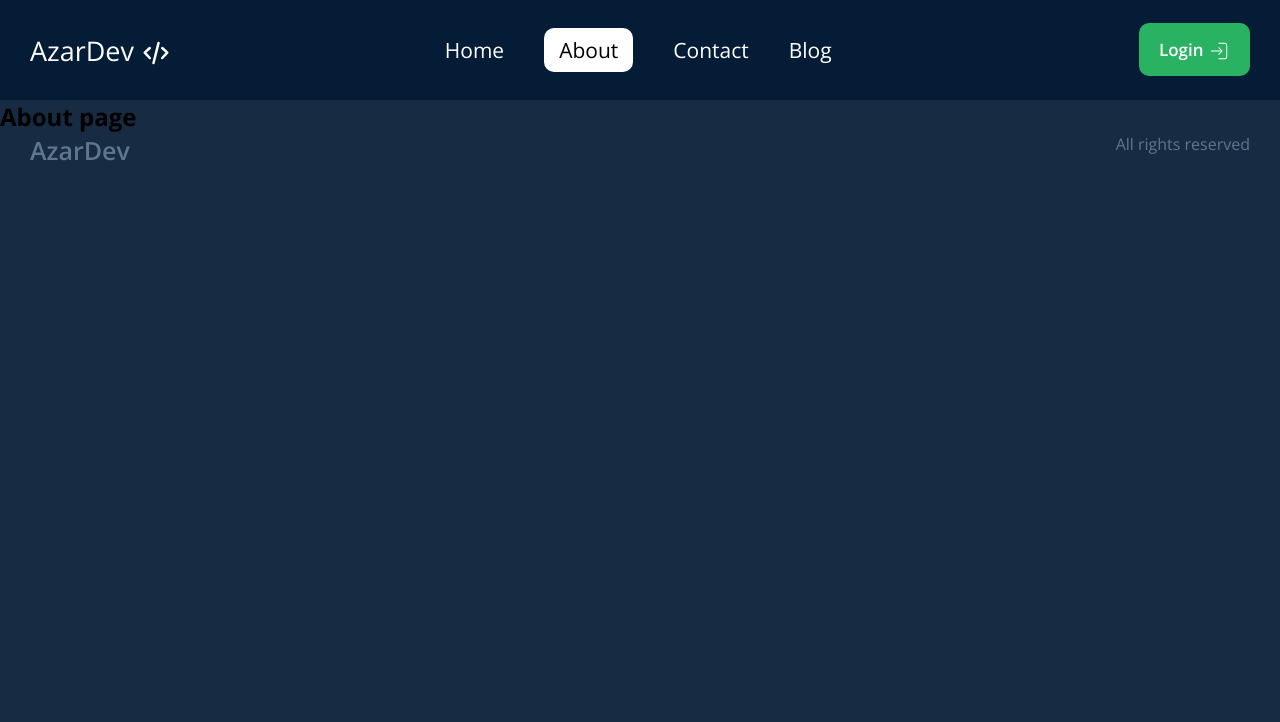
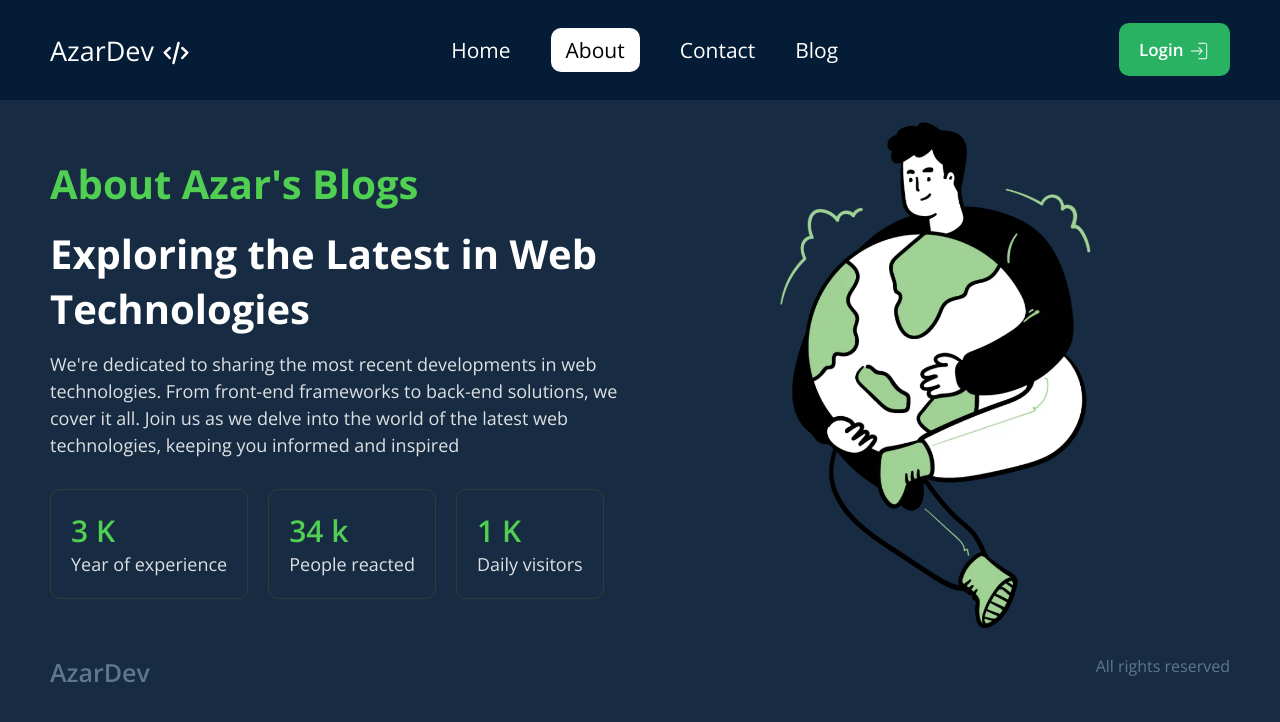
Before and after one commit to SamirS-li/AzarDev, a React (Create React App) app: page /about in a window 1280 px wide. Shown: the top 722 px of the page. Built offline with nearby package versions, Linux system fonts and the light colour scheme.

Commit message:
About page completed

```diff
--- a/src/App.css
+++ b/src/App.css
@@ -6,6 +6,21 @@
 body {
     font-family: 'Open sans';
     background-color: var(--secondary);
+}
+
+
+::-webkit-scrollbar {
+    width: 3px;
+}
+
+::-webkit-scrollbar-thumb {
+    background: #34495e;
+    border-radius: 10px;
+}
+
+::-webkit-scrollbar-track {
+    box-shadow: inset 0 0 5px grey;
+    border-radius: 10px;
 }
 
 ul {
@@ -34,7 +49,9 @@ a {
     width: 100%;
     padding: 0 30px;
     margin: 0 auto;
+    box-sizing: border-box;
 }
+
 /* ^^^^^^^^^^^^^^^^^^^^^^^^^^^^^^^^^^^^^^^^^^^^^^^^^^^^^^^^^^^^^^^^^^^^^^^^^^^^^^^^^^^^^^^ */
 
 /* === H E A D E R === */
@@ -131,46 +148,45 @@ a {
 
 /* === H O M E === */
 
-#Home{
-    display: flex;
-}
 
 
-.home-main{
+.home-main {
     display: flex;
     justify-content: space-between;
 }
+
 /* ------ home iinfo (left) */
 
-.home-info{
+.home-info {
     display: flex;
     flex-direction: column;
     justify-content: center;
-    width: 100%     ;
+    width: 100%;
 }
 
-.home-title{
+.home-title {
     font-size: 65px;
     line-height: 80px;
     color: var(--white);
 
 }
 
-.home-text{
+.home-text {
     font-size: 19px;
     line-height: 30px;
     font-weight: 500;
     color: #ffffffda;
     padding: 25px 0;
-    display:flex;
+    display: flex;
     flex-direction: column;
 }
 
-.home-text span{
+.home-text span {
     margin-top: 10px;
 }
 
-.learn-more , .contact-link{
+.learn-more,
+.contact-link {
     display: inline-block;
     padding: 13px 20px;
     border-radius: var(--border-radius);
@@ -178,21 +194,21 @@ a {
     margin-right: 15px;
 }
 
-.learn-more{
+.learn-more {
     color: var(--white);
     background-color: #5f9212;
 }
 
-.contact-link{
+.contact-link {
     background-color: var(--white);
     color: black;
 }
 
-.sosial-media{
+.sosial-media {
     margin: 35px 0 15px;
 }
 
-.sosial-media svg{
+.sosial-media svg {
     fill: var(--white);
     width: 35px;
     height: 35px;
@@ -201,11 +217,12 @@ a {
 
 /* --------- home image (right) */
 
-.home-image{
+.home-image {
     height: 550px;
     width: 100%;
 }
-.home-image img{
+
+.home-image img {
     width: 100%;
     height: 100%;
 }
@@ -215,7 +232,87 @@ a {
 
 /* === H O M E - E N D === */
 
+/* === A B O U T === */
 
+/* :::::: ------- hover ------ :::::: */
+
+
+.about-counts>li:hover {
+    background-color: var(--lightGreen);
+    transform: scale(1.1);
+}
+
+.about-counts>li:hover span {
+    color: var(--white);
+}
+
+/* :::::: ------- hover ------ :::::: */
+
+.about-main {
+    display: flex;
+}
+
+.about-info {
+    width: 100%;
+    display: flex;
+    flex-direction: column;
+    justify-content: center;
+}
+
+.about-info-header {
+    color: var(--lightGreen);
+    font-size: 40px;
+    font-weight: 700;
+}
+
+.about-info-title {
+    color: var(--white);
+    font-size: 40px;
+    margin: 15px 0;
+}
+
+.about-info-text {
+    color: #ffffffda;
+    font-size: 18px;
+    line-height: 27px;
+    margin-bottom: 30px;
+}
+
+.about-counts {
+    display: flex;
+}
+
+.about-counts>li {
+    border: 1px solid #5f921236;
+    padding: 20px;
+    border-radius: 10px;
+    transition: all .3s;
+    margin-right: 20px;
+}
+
+.about-counts span {
+    color: var(--lightGreen);
+    font-weight: 600;
+    font-size: 30px;
+}
+
+.about-counts p {
+    color: #ffffffda;
+    font-size: 18px;
+    line-height: 27px;
+}
+
+.about-image {
+    width: 100%;
+}
+
+.about-image img {
+    object-fit: contain;
+    width: 100%;
+    height: 550px;
+}
+
+/* === A B O U T - E N D === */
 
 /* === F O O T E R === */
 
@@ -336,31 +433,31 @@ a {
 
     /* - - - - H O M E - - - - */
 
-    .home-main{
+    .home-main {
         flex-direction: column;
     }
 
-    .home-info{
+    .home-info {
         align-items: center;
     }
 
-    .home-title{
+    .home-title {
         width: 200px;
     }
 
-    .home-text{
+    .home-text {
         text-align: center;
     }
 
 
 
-    .home-image{
+    .home-image {
         display: flex;
         justify-content: center;
         height: 400px;
     }
 
-    .home-image img{
+    .home-image img {
         max-width: 400px;
         width: 100%;
     }
@@ -368,6 +465,21 @@ a {
 
 
     /* - - - - H O M E  E N D - - - - */
+
+
+    /* - - - - A B O U T - - - - */
+
+    .about-main {
+        flex-direction: column;
+    }
+
+
+
+    .about-image img {
+        height: 330px;
+    }
+
+    /* - - - - A B O U T  E N D - - - - */
 
 
 
@@ -378,7 +490,7 @@ a {
 
 @media only screen and (max-width:578px) {
 
-    .container{
+    .container {
         padding: 0 20px;
     }
 
@@ -387,7 +499,7 @@ a {
 
     /* - - - - - H O M E - - - - - */
 
-    .home-image img{
+    .home-image img {
         max-width: 350px;
     }
 
@@ -396,11 +508,46 @@ a {
     /* - - - - - H O M E  E N D- - - - - */
 
 
+    /* - - - - - A B O U T - - - - - */
+
+    .about-info{
+        text-align: center;
+        margin-top: 20px;
+    }
+
+    .about-info-header{
+        font-size: 25px;
+    }
+
+    .about-info-title{
+        font-size: 18px;
+    }
+
+    .about-info-text{
+        font-size: 15px;
+    }
+
+    .about-counts>li{
+        padding: 10px;
+    }
+
+    .about-counts span{
+        font-size: 18px;
+    }
+
+    .about-counts p{
+        font-size: 13px;
+        line-height: 24px;
+    }
+
+    /* - - - - - A B O U T  E N D- - - - - */
+
+
 
     /* - - - - - F O O T E R - - - - - */
 
     .footer-main a {
-        font-size:19px;
+        font-size: 19px;
     }
 
     .footer-main span {
--- a/src/components/About.js
+++ b/src/components/About.js
@@ -1,9 +1,36 @@
-import React from 'react'
+import React from 'react';
+import about_image from '../image/about.webp'
 
 export default function About() {
   return (
-    <div>
-      <h2>About page</h2>
-    </div>
+    <section id='about'>
+      <div className="container">
+        <div className="about-main">
+          <div className="about-info">
+            <h2 className='about-info-header'>About Azar's Blogs</h2>
+            <h2 className='about-info-title'>Exploring the Latest in Web Technologies</h2>
+            <p className='about-info-text'>
+              We're dedicated to sharing the most recent developments in web technologies. From front-end
+              frameworks to back-end solutions, we cover it all. Join us as we
+              delve into the world of the latest web technologies, keeping you informed and inspired
+            </p>
+            <ul className='about-counts'>
+              <li>
+                <span>3 K</span>
+                <p>Year of experience</p></li>
+              <li>
+                <span>34 k</span>
+                <p>People reacted</p></li>
+              <li>
+                <span>1 K</span>
+                <p>Daily visitors</p></li>
+            </ul>
+          </div>
+          <div className="about-image" loading="lazy" decoding="async">
+            <img src={about_image} alt="about" loading="lazy" decoding="async" />
+          </div>
+        </div>
+      </div>
+    </section>
   )
 }
```
Also changed, not shown: src/image/about.webp (added).
